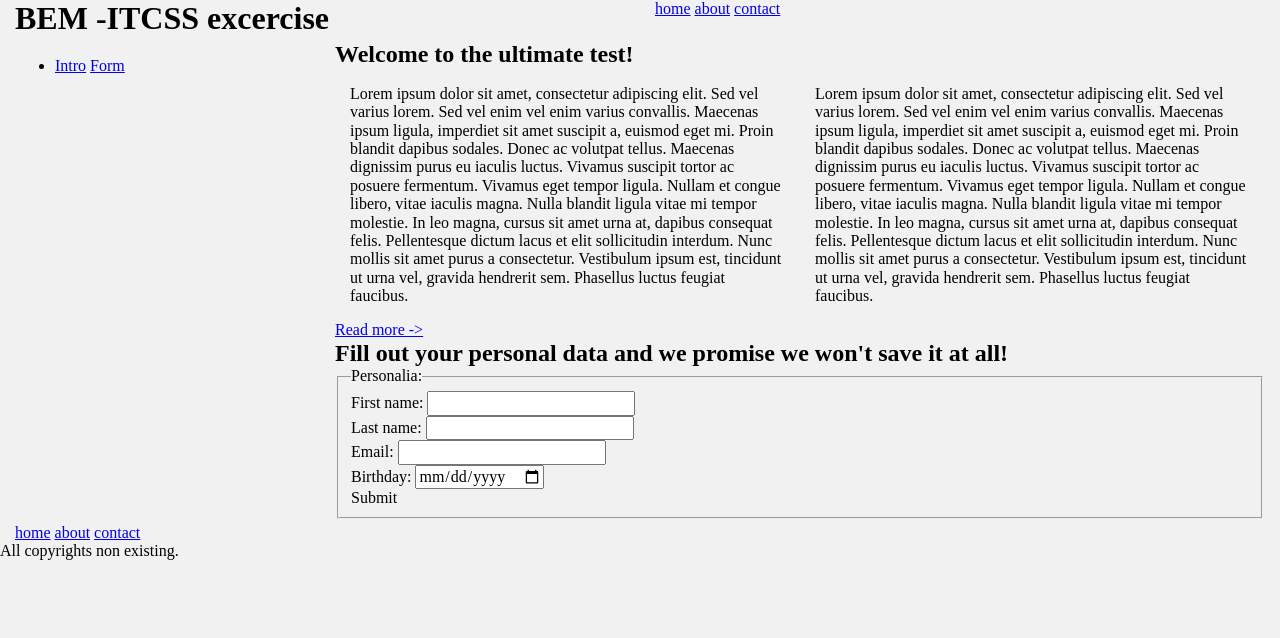
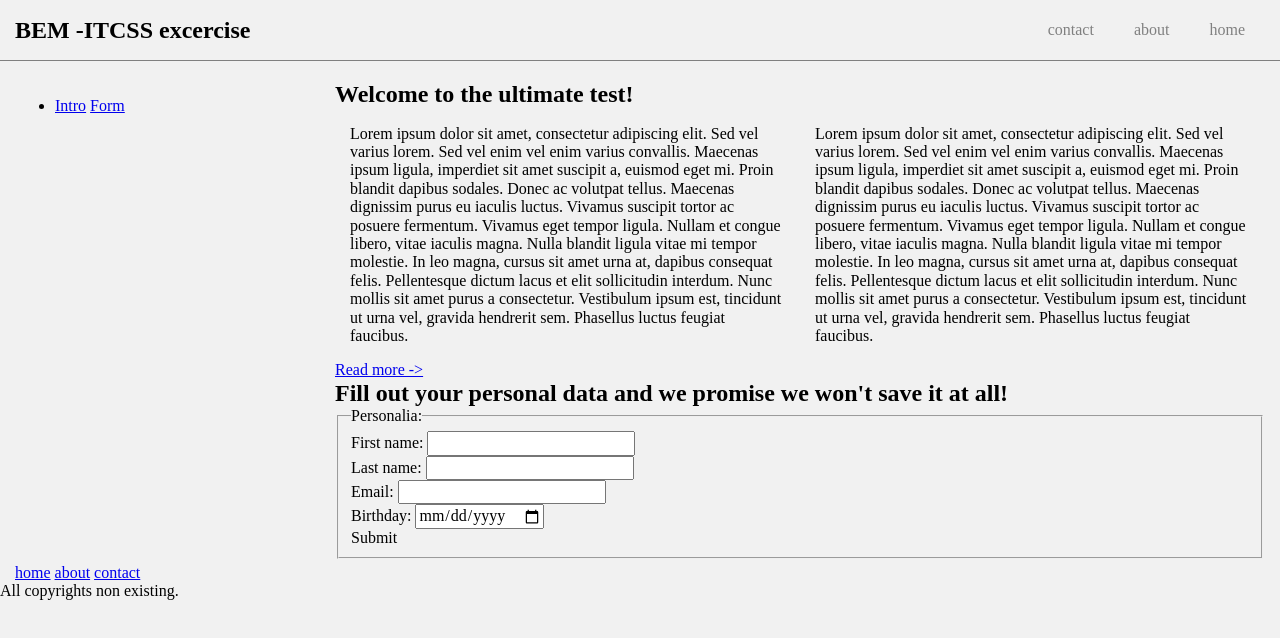
Before and after one commit to IT-Tick/css-architecture-challenge, a website: page index.html in a window 1280 px wide. Drawn offline with nearby package versions, Linux system fonts and the light colour scheme; files that its build step writes are made by us from their sources.

Commit message:
Create header styles

```diff
--- a/styles/styles.scss
+++ b/styles/styles.scss
@@ -4,7 +4,11 @@
 
 // variables
 $background-color: #f1f1f1;
+$sections-background-color: white;
+$separators-color: grey;
 $text-color: black;
+$cta-color: grey;
+$cta-active-color: black;
 
 $font-size: 16px;
 
@@ -35,3 +39,34 @@ h1, h2, h3, h4, h5, h6 {
         width: 100% / $columns-number * $i;
     }
 }
+
+// Components
+header {
+    padding: 10px 0;
+    margin-bottom: 20px;
+    border-bottom: $separators-color 1px solid;
+
+    .brand {
+        cursor: pointer;
+        line-height: 40px;
+        .text {
+            font-size: 1.5rem;
+        }
+    }
+
+    .menu {
+        line-height: 19px;
+
+        .link {
+            float: right;
+            padding: 10px 20px;
+            text-decoration: none;
+            border-bottom: 1px solid $background-color;
+            color: $cta-color;
+            &:hover {
+                border-bottom: 1px solid $separators-color;
+                color: $cta-active-color;
+            }
+        }
+    }
+}
```
